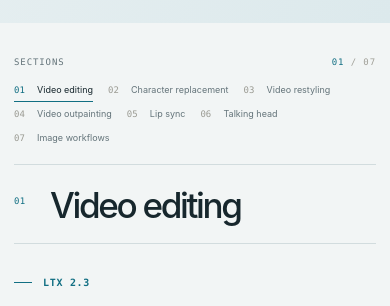
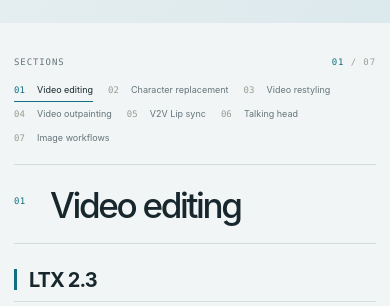
Before and after one commit to Yuvrajxms09/Yuvrajxms09.github.io, a Jekyll site: the page built from work/index.html, in a window 390 px wide. Shown: the part 877-1183 px from the top of the page. Built offline with Jekyll 4.4.1, drawn with Linux system fonts in a browser that asks for light colours; some of the changed text lies outside the part shown.

Commit message:
Clarify model and outpainting labels

```diff
--- a/assets/css/work.scss
+++ b/assets/css/work.scss
@@ -92,6 +92,7 @@
 .work-reel-frame { display: block; flex: 0 0 clamp(245px, 30vw, 410px); color: inherit; text-decoration: none; }
 .work-reel-frame figure { margin: 0; }
 .work-reel-frame img { width: 100%; aspect-ratio: 1.56; border: 1px solid rgba(23, 39, 45, .14); background: $paper; object-fit: cover; transition: border-color .22s ease; }
+.work-reel-frame--outpainting img { object-position: center 34%; }
 .work-reel-frame figcaption { display: flex; align-items: baseline; gap: 9px; padding-top: 9px; color: $ink; font-size: 11px; letter-spacing: -.01em; }
 .work-reel-frame figcaption span { color: $accent; font-family: ui-monospace, SFMono-Regular, Menlo, monospace; font-size: 9px; }
 .work-reel-frame:hover img { border-color: $accent; }
@@ -141,10 +142,10 @@
 .work-summary { max-width: 680px; margin: 13px 0 0; color: $muted; font-size: 13px; line-height: 1.6; }
 
 .model-group { margin-top: clamp(26px, 4vw, 42px); }
-.model-heading { display: flex; align-items: center; gap: 11px; min-height: 27px; margin: 0 0 15px; }
-.model-heading::before { width: 18px; height: 1px; background: $accent; content: ""; }
-.model-heading h3 { margin: 0; color: $accent !important; font-family: ui-monospace, SFMono-Regular, Menlo, monospace; font-size: 10px; font-weight: 650; letter-spacing: .07em; text-transform: uppercase; }
-.model-heading p { margin: 0; padding-left: 11px; border-left: 1px solid $line; color: $muted; font-size: 10px; }
+.model-heading { display: flex; align-items: center; gap: 12px; min-height: 0; margin: 0 0 16px; padding: 0 0 12px; border-bottom: 1px solid $line; }
+.model-heading::before { width: 3px; height: 24px; flex: 0 0 3px; background: $accent; content: ""; }
+.model-heading h3 { margin: 0; color: $ink !important; font-size: clamp(19px, 2.1vw, 24px); font-weight: 680; letter-spacing: -.045em; line-height: 1.1; }
+.model-heading p { margin: 0 0 0 auto; padding: 4px 9px; border: 1px solid $line; color: $accent; font-size: 10px; font-weight: 700; letter-spacing: .08em; line-height: 1.2; text-transform: uppercase; }
 
 .media-grid { display: grid; grid-template-columns: repeat(2, minmax(0, 1fr)); gap: clamp(14px, 2vw, 24px); }
 .media-grid-single { grid-template-columns: minmax(0, 1fr); max-width: 760px; }
@@ -167,7 +168,7 @@
 .comparison-row { display: grid; grid-template-columns: 175px minmax(0, 1fr); gap: 20px; align-items: start; padding-top: 17px; border-top: 1px solid $line; }
 .comparison-title { padding-top: 2px; }
 .comparison-title h4 { margin: 0; font-size: 13px; font-weight: 620; letter-spacing: -.025em; line-height: 1.3; }
-.comparison-title p { margin: 6px 0 0; color: $accent; font-family: ui-monospace, SFMono-Regular, Menlo, monospace; font-size: 10px; }
+.comparison-title p { margin: 6px 0 0; color: $accent; font-size: 11px; font-weight: 600; letter-spacing: -.01em; }
 .comparison-media { display: grid; grid-template-columns: repeat(2, minmax(0, 1fr)); gap: 12px; }
 .comparison-media .work-media figcaption { min-height: 26px; font-family: ui-monospace, SFMono-Regular, Menlo, monospace; font-size: 9px; letter-spacing: .05em; text-transform: uppercase; }
 .comparison-media .work-media figcaption span:first-child { color: $muted; }
@@ -210,7 +211,10 @@
   .work-project-heading h2 { font-size: clamp(34px, 9vw, 47px); }
   .work-summary { font-size: 12px; }
   .model-group { margin-top: 25px; }
-  .model-heading { margin-bottom: 12px; }
+  .model-heading { margin-bottom: 14px; padding-bottom: 10px; }
+  .model-heading::before { height: 21px; }
+  .model-heading h3 { font-size: 20px; }
+  .model-heading p { padding: 4px 7px; font-size: 9px; }
   .media-grid { grid-template-columns: 1fr; gap: 16px; }
   .comparison-row { grid-template-columns: 1fr; gap: 10px; padding-top: 14px; }
   .comparison-title { display: flex; align-items: baseline; justify-content: space-between; gap: 12px; }
--- a/work/index.html
+++ b/work/index.html
@@ -46,16 +46,16 @@
                 <figcaption><span aria-hidden="true">03</span> Video restyling</figcaption>
               </figure>
             </a>
-            <a class="work-reel-frame" href="#outpainting" aria-label="Video outpainting">
+            <a class="work-reel-frame work-reel-frame--outpainting" href="#outpainting" aria-label="Video outpainting">
               <figure>
-                <img src="{{ '/assets/work/posters/outpaint-output-tom-cruise.jpg' | relative_url }}" width="332" height="600" alt="" decoding="async" />
+                <img src="{{ '/assets/work/posters/outpaint-output-10-things.jpg' | relative_url }}" width="343" height="600" alt="" decoding="async" />
                 <figcaption><span aria-hidden="true">04</span> Video outpainting</figcaption>
               </figure>
             </a>
-            <a class="work-reel-frame" href="#lipsync" aria-label="Lip sync">
+            <a class="work-reel-frame" href="#lipsync" aria-label="V2V Lip sync">
               <figure>
                 <img src="{{ '/assets/work/posters/ltx-lipsync-ronaldo-output.jpg' | relative_url }}" width="800" height="400" alt="" decoding="async" />
-                <figcaption><span aria-hidden="true">05</span> Lip sync</figcaption>
+                <figcaption><span aria-hidden="true">05</span> V2V Lip sync</figcaption>
               </figure>
             </a>
             <a class="work-reel-frame" href="#talking-head" aria-label="Talking head">
@@ -82,7 +82,7 @@
         <a href="#character-replacement"><span>02</span> Character replacement</a>
         <a href="#restyling"><span>03</span> Video restyling</a>
         <a href="#outpainting"><span>04</span> Video outpainting</a>
-        <a href="#lipsync"><span>05</span> Lip sync</a>
+        <a href="#lipsync"><span>05</span> V2V Lip sync</a>
         <a href="#talking-head"><span>06</span> Talking head</a>
         <a href="#image-workflows"><span>07</span> Image workflows</a>
       </nav>
@@ -150,14 +150,14 @@
             <header class="model-heading"><h3>LTX 2.3</h3></header>
             <div class="comparison-list">
               <div class="comparison-row">
-                <div class="comparison-title"><h4>10 Things I Hate About You · Julia</h4><p>4:3 → 4:7</p></div>
+                <div class="comparison-title"><h4>10 Things I Hate About You · Julia</h4><p>Landscape → portrait</p></div>
                 <div class="comparison-media">
                   {% include work_video.html file="outpaint-input-10-things.mp4" label="Input" detail="768 × 576" variant="outpainting-comparison" %}
                   {% include work_video.html file="outpaint-output-10-things.mp4" label="Outpainted" detail="768 × 1344" variant="outpainting-comparison" %}
                 </div>
               </div>
               <div class="comparison-row">
-                <div class="comparison-title"><h4>Eyes Wide Shut · Tom Cruise</h4><p>16:9 → 26:47</p></div>
+                <div class="comparison-title"><h4>Eyes Wide Shut · Tom Cruise</h4><p>Landscape → portrait</p></div>
                 <div class="comparison-media">
                   {% include work_video.html file="outpaint-input-tom-cruise.mp4" label="Input" detail="854 × 480" variant="outpainting-comparison" %}
                   {% include work_video.html file="outpaint-output-tom-cruise.mp4" label="Outpainted" detail="832 × 1504" variant="outpainting-comparison" %}
@@ -170,7 +170,7 @@
         <section class="work-project" id="lipsync" aria-labelledby="lipsync-title">
           <header class="work-project-heading">
             <span class="work-number">05</span>
-            <h2 id="lipsync-title">Lip sync</h2>
+            <h2 id="lipsync-title">V2V Lip sync</h2>
           </header>
 
           <div class="model-group">
```
Also changed, not shown: other parts of work/index.html (+1 -1 lines).
